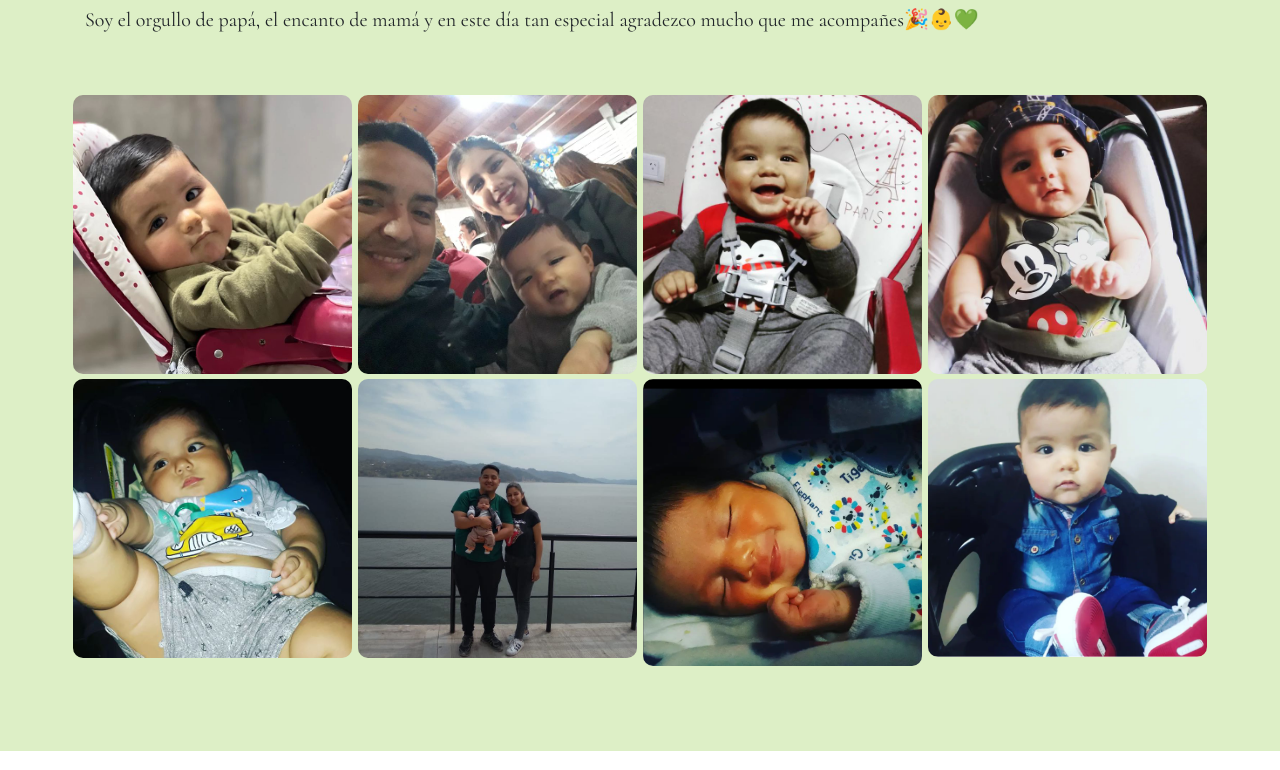
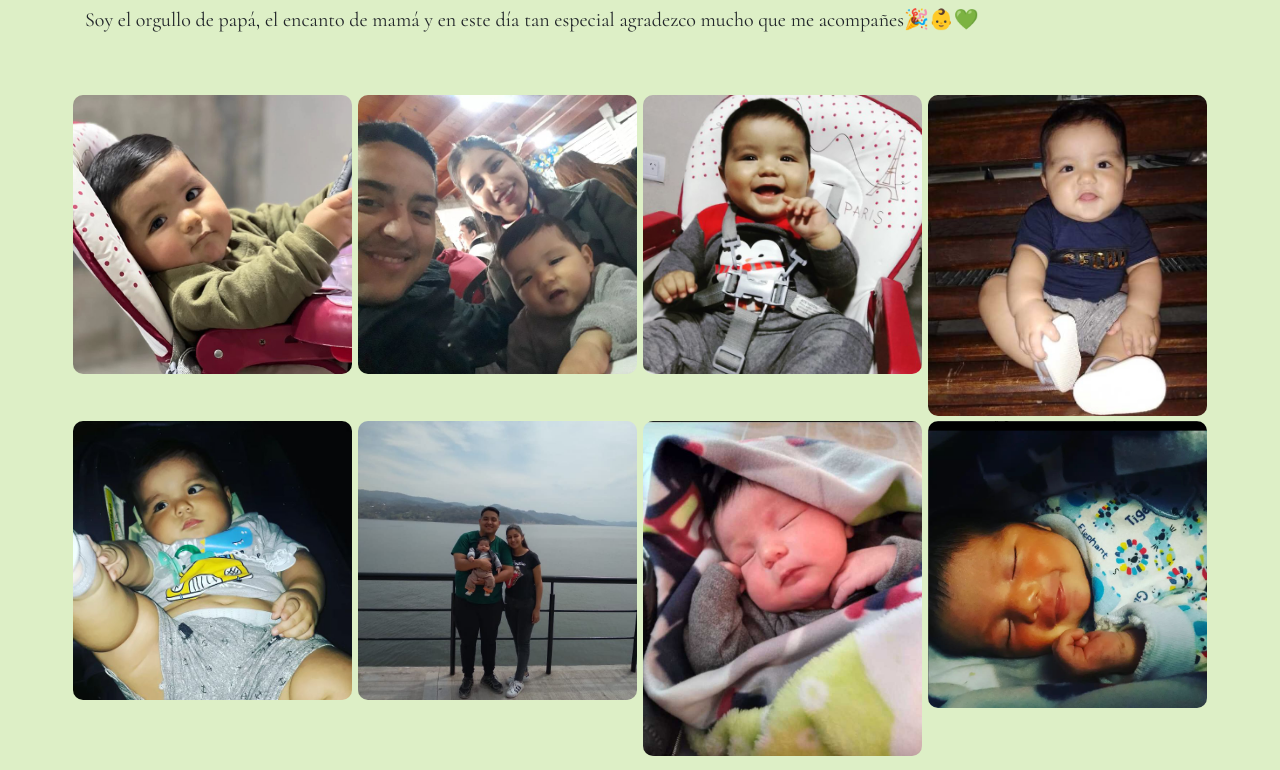
Before and after one commit to samir93bj/CumpleGalo, a plain HTML site: page index.html in a window 1280 px wide. Shown: the part 1681-2451 px from the top of the page. Drawn offline with Linux system fonts and the light colour scheme.

Commit message:
Modif Fotos

```diff
--- a/index.html
+++ b/index.html
@@ -120,8 +120,8 @@
 
         <!-- Impmrimo el bloque con la imagen -->
         <div class="col-6 col-md-3 item-galeria">
-          <a href="assets/img/Galito/Galito4.jpg" data-fancybox="images" data-caption="">
-            <img class="img-fluid" src="assets/img/Galito/Galito4.jpg" alt="">
+          <a href="assets/img/Galito/galito9.jpg" data-fancybox="images" data-caption="">
+            <img class="img-fluid" src="assets/img/Galito/galito9.jpg" alt="">
           </a>
         </div>
 
@@ -144,16 +144,16 @@
 
         <!-- Impmrimo el bloque con la imagen -->
         <div class="col-6 col-md-3 item-galeria">
-          <a href="assets/img/Galito/galito7.jpg" data-fancybox="images" data-caption="">
-            <img class="img-fluid" src="assets/img/Galito/galito7.jpg" alt="">
+          <a href="assets/img/Galito/galito10.jpg" data-fancybox="images" data-caption="">
+            <img class="img-fluid" src="assets/img/Galito/galito10.jpg" alt="">
           </a>
         </div>
 
 
         <!-- Impmrimo el bloque con la imagen -->
         <div class="col-6 col-md-3 item-galeria">
-          <a href="assets/img/Galito/galito8.jpg" data-fancybox="images" data-caption="">
-            <img class="img-fluid" src="assets/img/Galito/galito8.jpg" alt="">
+          <a href="assets/img/Galito/galito7.jpg" data-fancybox="images" data-caption="">
+            <img class="img-fluid" src="assets/img/Galito/galito7.jpg" alt="">
           </a>
         </div>
     </div>
```
Also changed, not shown: assets/img/Galito/galito10.jpg (added), assets/img/Galito/galito9.jpg (added).
